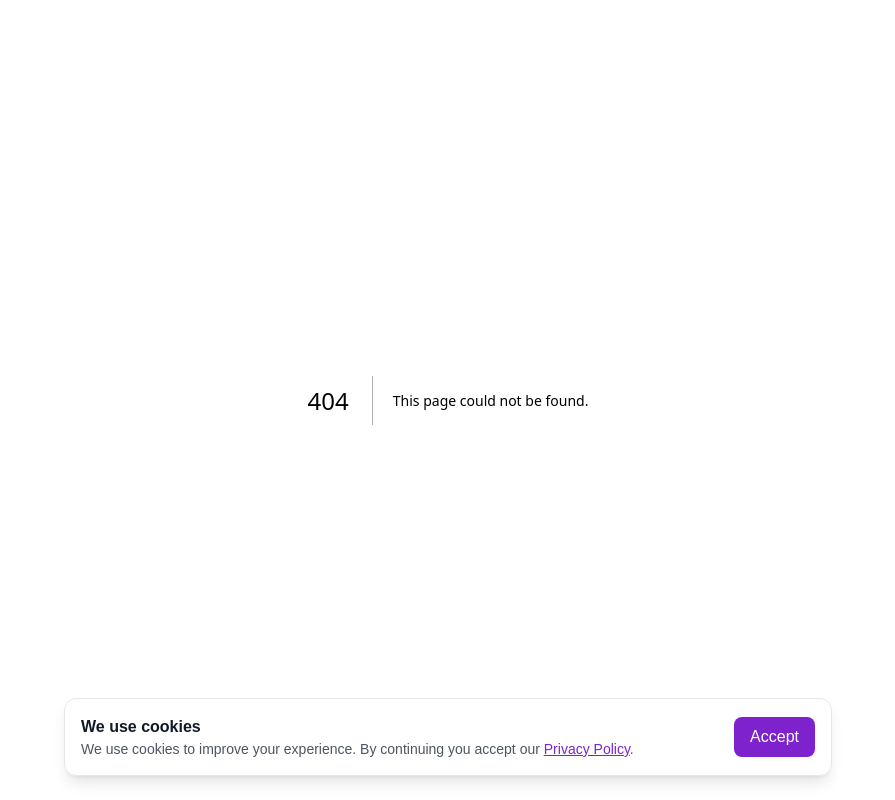
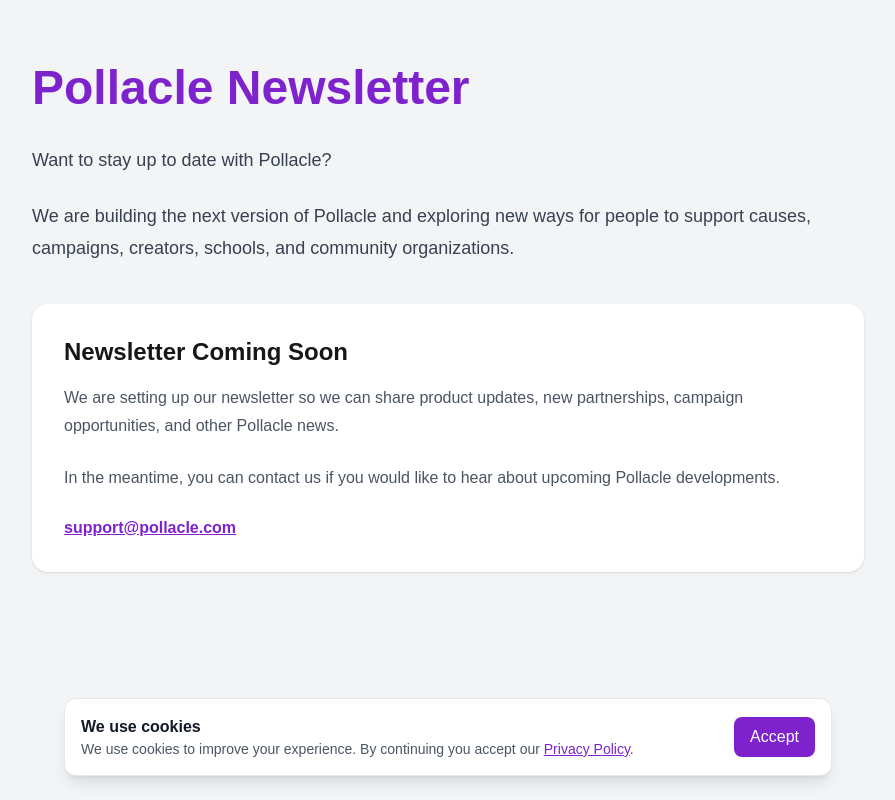
Before and after one commit to ClarksChallenge/Pollacle, a Next.js app: page /newsletter in a window 1280 px wide. Before the commit this address had no page. Shown: the whole page, without its empty margins (192-1087 px from the left). Built offline with nearby package versions, Linux system fonts and the light colour scheme.

Commit message:
Add newsletter page

```diff
--- /dev/null
+++ b/app/newsletter/page.tsx
@@ -0,0 +1,50 @@
+export default function NewsletterPage() {
+  return (
+    <main className="min-h-screen bg-gray-100">
+      <div className="max-w-4xl mx-auto px-8 py-16">
+
+        <h1 className="text-5xl font-bold text-purple-700">
+          Pollacle Newsletter
+        </h1>
+
+        <p className="mt-8 text-lg text-gray-700 leading-8">
+          Want to stay up to date with Pollacle?
+        </p>
+
+        <p className="mt-6 text-lg text-gray-700 leading-8">
+          We are building the next version of Pollacle and exploring new ways
+          for people to support causes, campaigns, creators, schools, and
+          community organizations.
+        </p>
+
+        <div className="mt-10 bg-white rounded-2xl shadow p-8">
+
+          <h2 className="text-2xl font-bold">
+            Newsletter Coming Soon
+          </h2>
+
+          <p className="mt-4 text-gray-600 leading-7">
+            We are setting up our newsletter so we can share product updates,
+            new partnerships, campaign opportunities, and other Pollacle news.
+          </p>
+
+          <p className="mt-6 text-gray-600 leading-7">
+            In the meantime, you can contact us if you would like to hear
+            about upcoming Pollacle developments.
+          </p>
+
+          <p className="mt-6 font-semibold">
+            <a
+              href="mailto:support@pollacle.com"
+              className="text-purple-700 hover:text-purple-900 underline"
+            >
+              support@pollacle.com
+            </a>
+          </p>
+
+        </div>
+
+      </div>
+    </main>
+  );
+}
```
